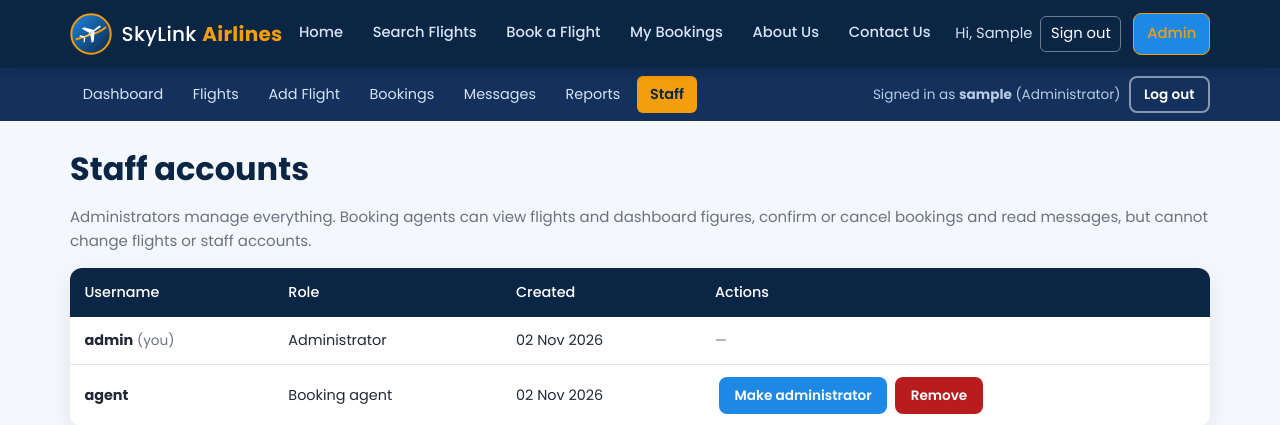
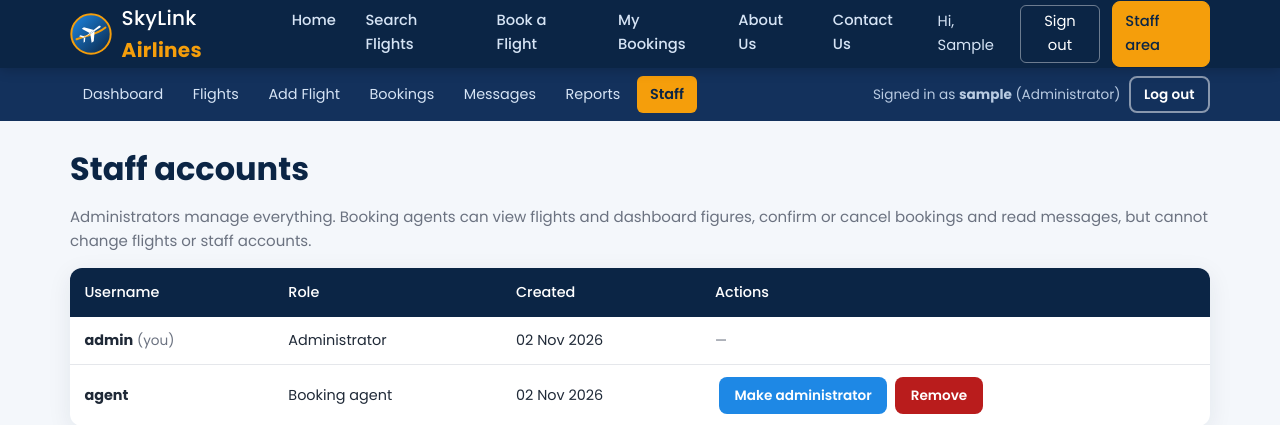
Before and after one commit to Levy-m/flight-ticketing-system, a Flask app: page /admin/staff in a window 1280 px wide. Shown: the top 425 px of the page. Run offline with Flask 3, Linux system fonts and the light colour scheme; the visitor is signed in with stand-in values (Sample User, id 1); data comes from the database, SQL or seed files in the repository.

Commit message:
Tidy the staff header and dashboard figures
- Staff bar sits directly under the main header; flash messages go below it
- Hide the customer "Sign in" link while staff are signed in
- Rename the header button "Staff area" and give it a matching active style
- Thousands separators on dashboard figures

```diff
--- a/static/css/style.css
+++ b/static/css/style.css
@@ -91,6 +91,7 @@ h3 { font-size: 1.15rem; }
 .nav-account button { background: none; border: 1px solid rgba(255, 255, 255, .4); color: var(--white); border-radius: 6px; padding: .3rem .6rem; cursor: pointer; font: inherit; }
 .nav-account button:hover { background: rgba(255, 255, 255, .1); }
 .main-nav a.nav-admin { border: 1px solid var(--accent); color: var(--accent); }
+.main-nav a.nav-admin.active, .main-nav a.nav-admin:hover { background: var(--accent); color: var(--navy); }
 
 .nav-toggle {
     display: none;
--- a/templates/admin/add_flight.html
+++ b/templates/admin/add_flight.html
@@ -1,7 +1,7 @@
 {% extends "base.html" %}
 {% block title %}Add Flight{% endblock %}
+{% block subnav %}{% include "admin/_nav.html" %}{% endblock %}
 {% block content %}
-{% include "admin/_nav.html" %}
 <div class="container">
     <h1 class="admin-title">Add a new flight</h1>
     <form method="post" action="{{ url_for('admin_add_flight') }}" novalidate data-validate>
--- a/templates/admin/bookings.html
+++ b/templates/admin/bookings.html
@@ -1,8 +1,8 @@
 {% extends "base.html" %}
 {% from "_macros.html" import status_badge %}
 {% block title %}Manage Bookings{% endblock %}
+{% block subnav %}{% include "admin/_nav.html" %}{% endblock %}
 {% block content %}
-{% include "admin/_nav.html" %}
 <div class="container">
     <h1 class="admin-title">Bookings</h1>
 
--- a/templates/admin/edit_flight.html
+++ b/templates/admin/edit_flight.html
@@ -1,7 +1,7 @@
 {% extends "base.html" %}
 {% block title %}Edit {{ flight.flight_number }}{% endblock %}
+{% block subnav %}{% include "admin/_nav.html" %}{% endblock %}
 {% block content %}
-{% include "admin/_nav.html" %}
 <div class="container">
     <h1 class="admin-title">Edit flight {{ flight.flight_number }}</h1>
     {% if booked %}
--- a/templates/admin/flights.html
+++ b/templates/admin/flights.html
@@ -1,7 +1,7 @@
 {% extends "base.html" %}
 {% block title %}Manage Flights{% endblock %}
+{% block subnav %}{% include "admin/_nav.html" %}{% endblock %}
 {% block content %}
-{% include "admin/_nav.html" %}
 <div class="container">
     <div class="admin-title-row">
         <h1 class="admin-title">Flights</h1>
--- a/templates/admin/messages.html
+++ b/templates/admin/messages.html
@@ -1,7 +1,7 @@
 {% extends "base.html" %}
 {% block title %}Contact Messages{% endblock %}
+{% block subnav %}{% include "admin/_nav.html" %}{% endblock %}
 {% block content %}
-{% include "admin/_nav.html" %}
 <div class="container">
     <h1 class="admin-title">Contact messages</h1>
     {% for m in messages %}
--- a/templates/admin/reports.html
+++ b/templates/admin/reports.html
@@ -1,7 +1,7 @@
 {% extends "base.html" %}
 {% block title %}Reports{% endblock %}
+{% block subnav %}{% include "admin/_nav.html" %}{% endblock %}
 {% block content %}
-{% include "admin/_nav.html" %}
 <div class="container">
     <div class="admin-title-row">
         <h1 class="admin-title">Reports</h1>
--- a/templates/admin/staff.html
+++ b/templates/admin/staff.html
@@ -1,8 +1,8 @@
 {% extends "base.html" %}
 {% from "_macros.html" import field_error %}
 {% block title %}Staff Accounts{% endblock %}
+{% block subnav %}{% include "admin/_nav.html" %}{% endblock %}
 {% block content %}
-{% include "admin/_nav.html" %}
 <div class="container">
     <h1 class="admin-title">Staff accounts</h1>
     <p class="muted">Administrators manage everything. Booking agents can view flights and dashboard figures,
--- a/templates/base.html
+++ b/templates/base.html
@@ -34,15 +34,18 @@
                     <span>Hi, {{ customer_name.split()[0] }}</span>
                     <button type="submit">Sign out</button>
                 </form>
-            {% else %}
+            {% elif not is_admin %}
                 <a href="{{ url_for('customer_login') }}" class="{{ 'active' if ep in ['customer_login', 'customer_register'] }}">Sign in</a>
             {% endif %}
             {% if is_admin %}
-                <a href="{{ url_for('admin_dashboard') }}" class="nav-admin {{ 'active' if ep.startswith('admin') }}">Admin</a>
+                <a href="{{ url_for('admin_dashboard') }}" class="nav-admin {{ 'active' if ep.startswith('admin') }}">Staff area</a>
             {% endif %}
         </nav>
     </div>
 </header>
+
+{# Section navigation (the staff bar) sits directly under the header, above flash messages. #}
+{% block subnav %}{% endblock %}
 
 {% with messages = get_flashed_messages(with_categories=true) %}
     {% if messages %}
```
Also changed, not shown: templates/admin/dashboard.html (+5 -5 lines).
